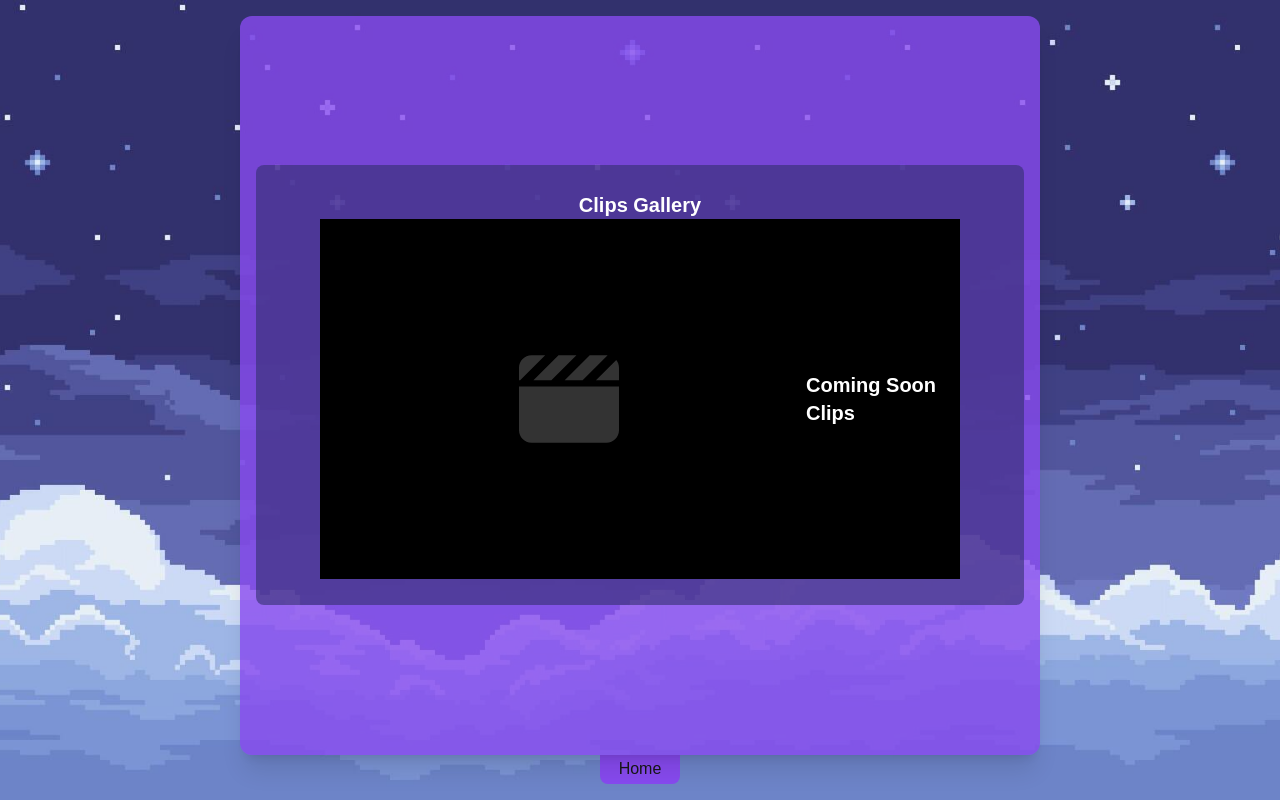
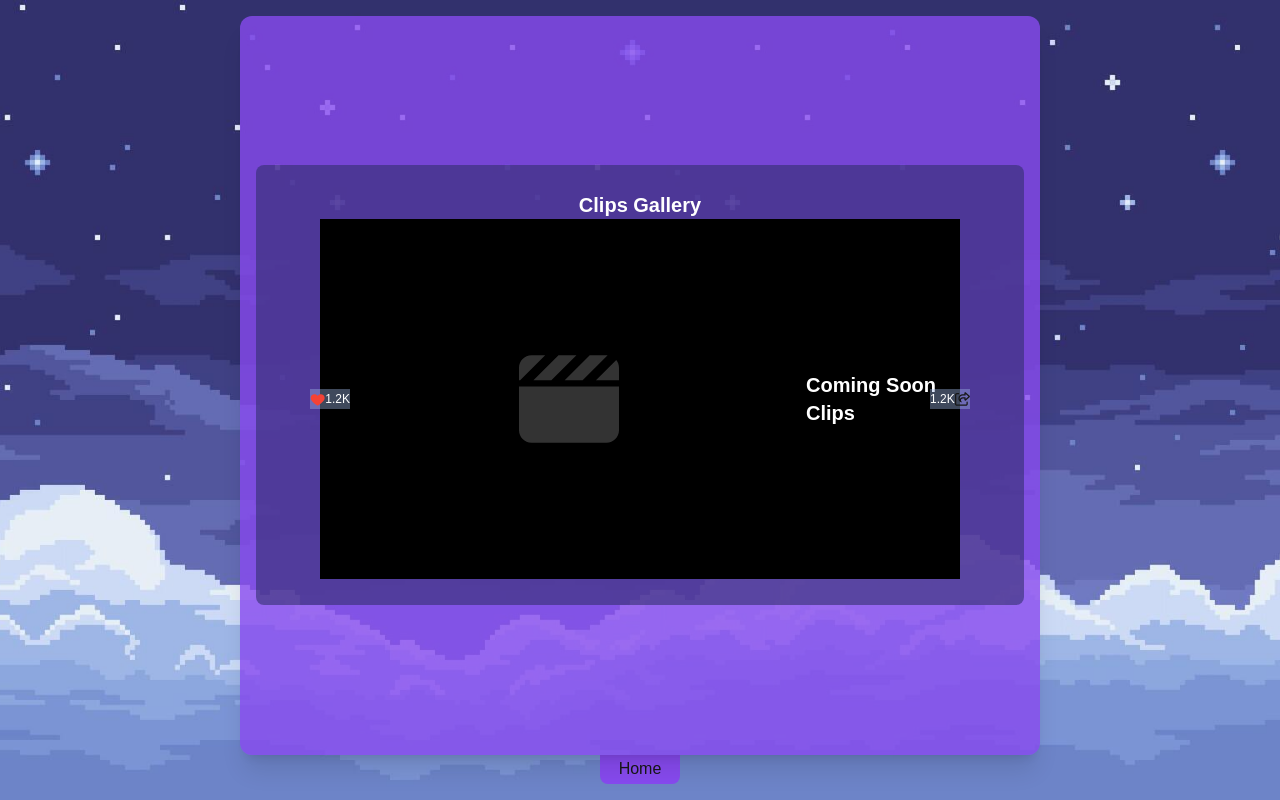
Before and after one commit to the-dev-day-productions-hub/mikaaouos-website, a Next.js app: page /clips in a window 1280 px wide. Built offline with nearby package versions, Linux system fonts and the light colour scheme.

Commit message:
fix: Made the like and share button clickable

```diff
--- a/src/app/clips/page.tsx
+++ b/src/app/clips/page.tsx
@@ -32,16 +32,19 @@ export default function Home() {
             <div className='relative w-full max-w-160 aspect-video p-3 flex items-center justify-center bg-black'>
 
               {/* Likes and Shares */}
-              {/* <div className='absolute w-full h-5 bottom-[-10] flex flex-row justify-between'>
-                <div className='w-10 h-5 flex flex-row items-center bg-secondary/40'>
+              <div className='absolute w-[calc(100%+20px)] h-5 bottom-[-10] flex flex-row justify-between'>
+
+                <button className='w-10 h-5 flex flex-row items-center bg-secondary/40 cursor-pointer'>
                   <FcLike className='w-5 h-5'/>
                   <p className='text-white text-xs'>1.2K</p>
-                </div>
-                <div className='w-10 h-5 flex flex-row items-center bg-secondary/40'>
+                </button>
+
+                <div className='w-10 h-5 flex flex-row items-center bg-secondary/40 cursor-pointer'>
                   <p className='text-white text-xs'>1.2K</p>
                   <FaRegShareFromSquare className='w-5 h-5'/>
                 </div>
-              </div> */}
+
+              </div>
 
               <div className='w-full h-full flex items-center justify-center'>
                 <FaClapperboard className='text-white/20' size={100}/>
```
